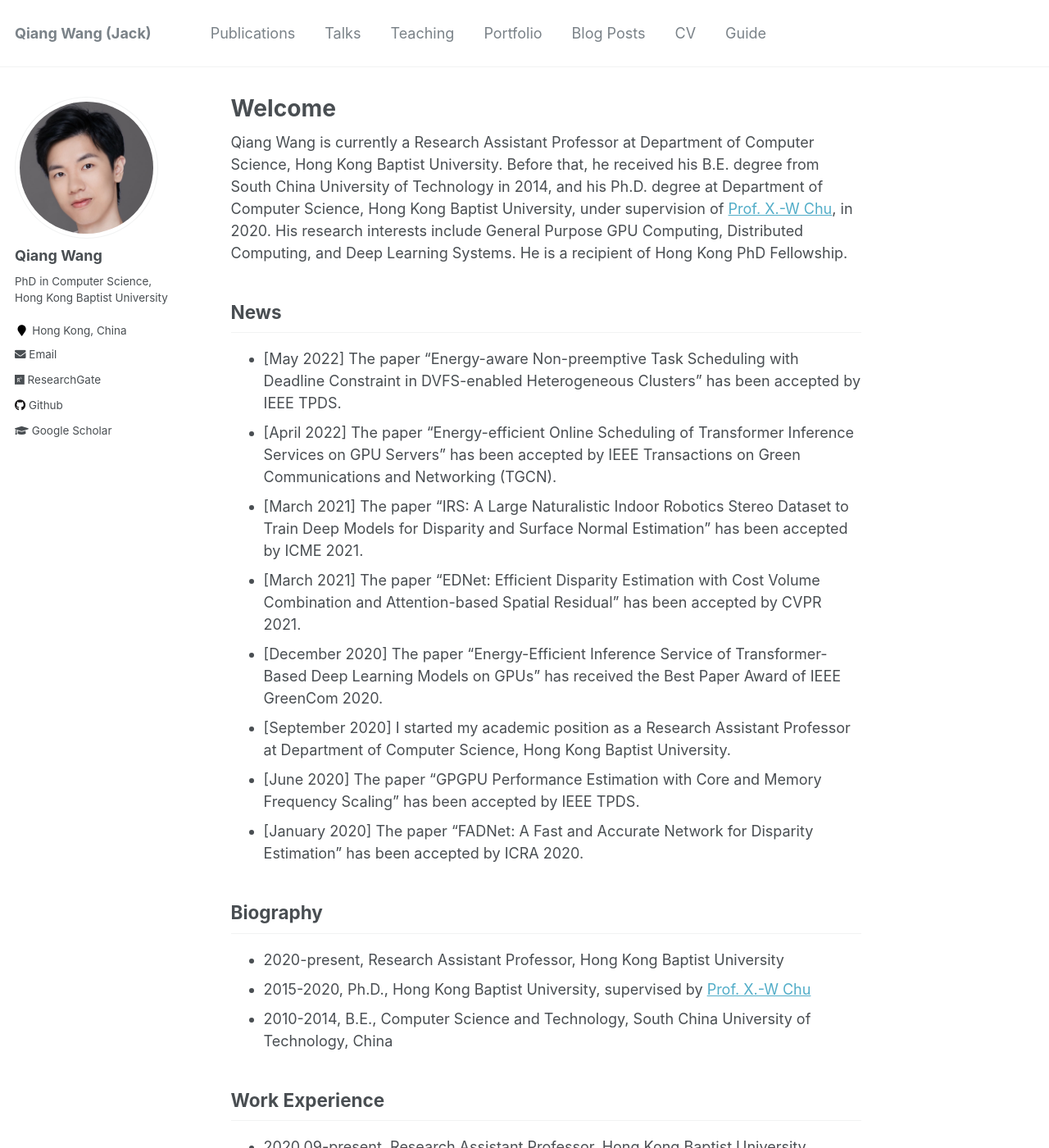
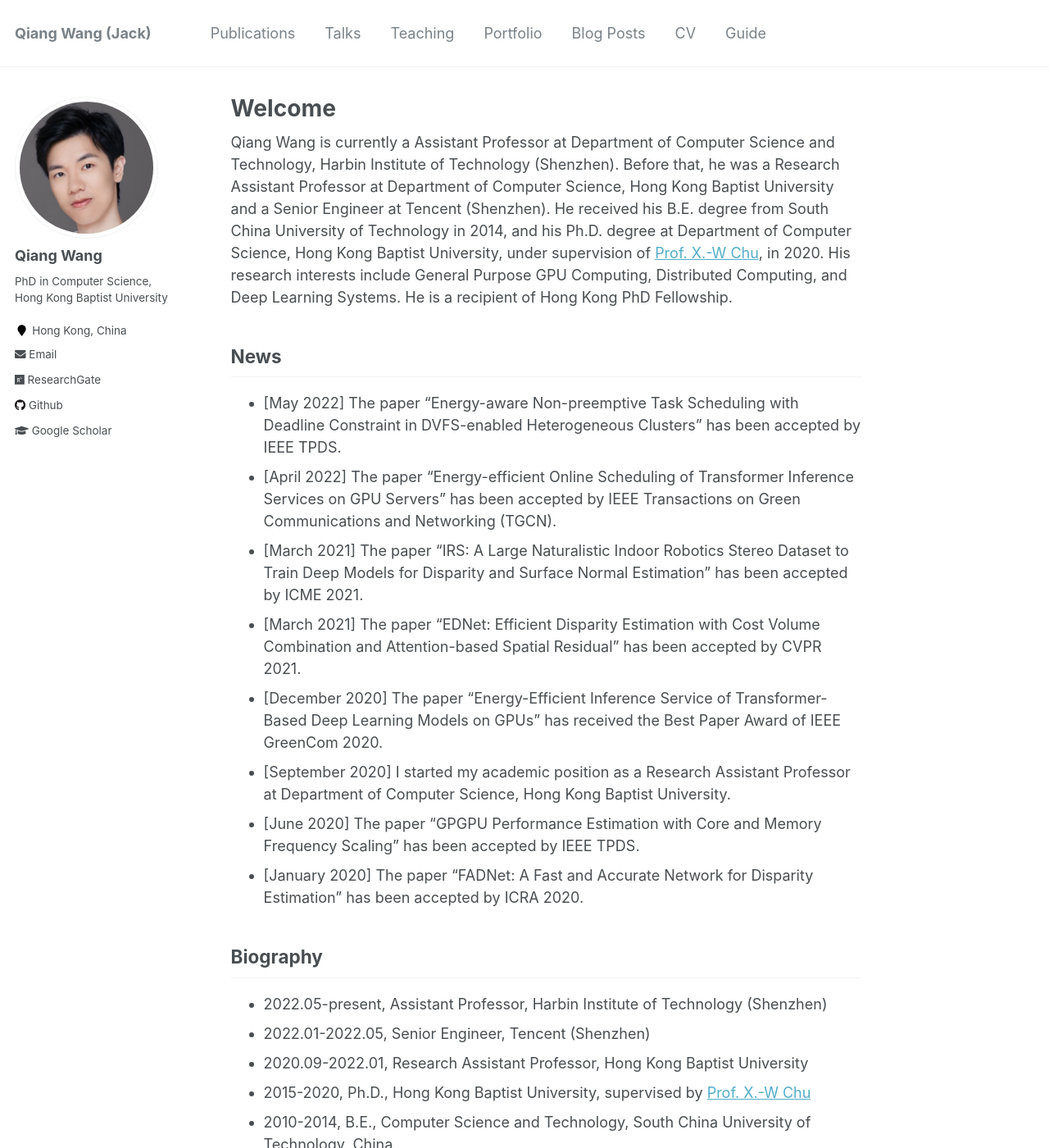
Before and after one commit to blackjack2015/blackjack2015.github.io, a Jekyll site: the page built from _pages/about.md, in a window 1280 px wide and 1400 px high. Shown: the whole window at 82% size. Built offline with Jekyll 4.4.1, drawn with Linux system fonts in a browser that asks for light colours.

Commit message:
Update about.md

```diff
--- a/_pages/about.md
+++ b/_pages/about.md
@@ -9,7 +9,7 @@
 ---
 
 
-Qiang Wang is currently a Research Assistant Professor at Department of Computer Science, Hong Kong Baptist University. Before that, he received his B.E. degree from South China University of Technology in 2014, and his Ph.D. degree at Department of Computer Science, Hong Kong Baptist University, under supervision of [Prof. X.-W Chu](https://www.comp.hkbu.edu.hk/~chxw/), in 2020. His research interests include General Purpose GPU Computing, Distributed Computing, and Deep Learning Systems. He is a recipient of Hong Kong PhD Fellowship.
+Qiang Wang is currently a Assistant Professor at Department of Computer Science and Technology, Harbin Institute of Technology (Shenzhen). Before that, he was a Research Assistant Professor at Department of Computer Science, Hong Kong Baptist University and a Senior Engineer at Tencent (Shenzhen). He received his B.E. degree from South China University of Technology in 2014, and his Ph.D. degree at Department of Computer Science, Hong Kong Baptist University, under supervision of [Prof. X.-W Chu](https://www.comp.hkbu.edu.hk/~chxw/), in 2020. His research interests include General Purpose GPU Computing, Distributed Computing, and Deep Learning Systems. He is a recipient of Hong Kong PhD Fellowship.
 
 ## News
 + \[May 2022\] The paper “Energy-aware Non-preemptive Task Scheduling with Deadline Constraint in DVFS-enabled Heterogeneous Clusters” has been accepted by IEEE TPDS.
@@ -22,7 +22,9 @@
 + \[January 2020\] The paper "FADNet: A Fast and Accurate Network for Disparity Estimation" has been accepted by ICRA 2020.
 
 ## Biography
-+ 2020-present, Research Assistant Professor, Hong Kong Baptist University
++ 2022.05-present, Assistant Professor, Harbin Institute of Technology (Shenzhen)
++ 2022.01-2022.05, Senior Engineer, Tencent (Shenzhen)
++ 2020.09-2022.01, Research Assistant Professor, Hong Kong Baptist University
 + 2015-2020, Ph.D., Hong Kong Baptist University, supervised by [Prof. X.-W Chu](https://www.comp.hkbu.edu.hk/~chxw/)
 + 2010-2014, B.E., Computer Science and Technology, South China University of Technology, China
 
```
